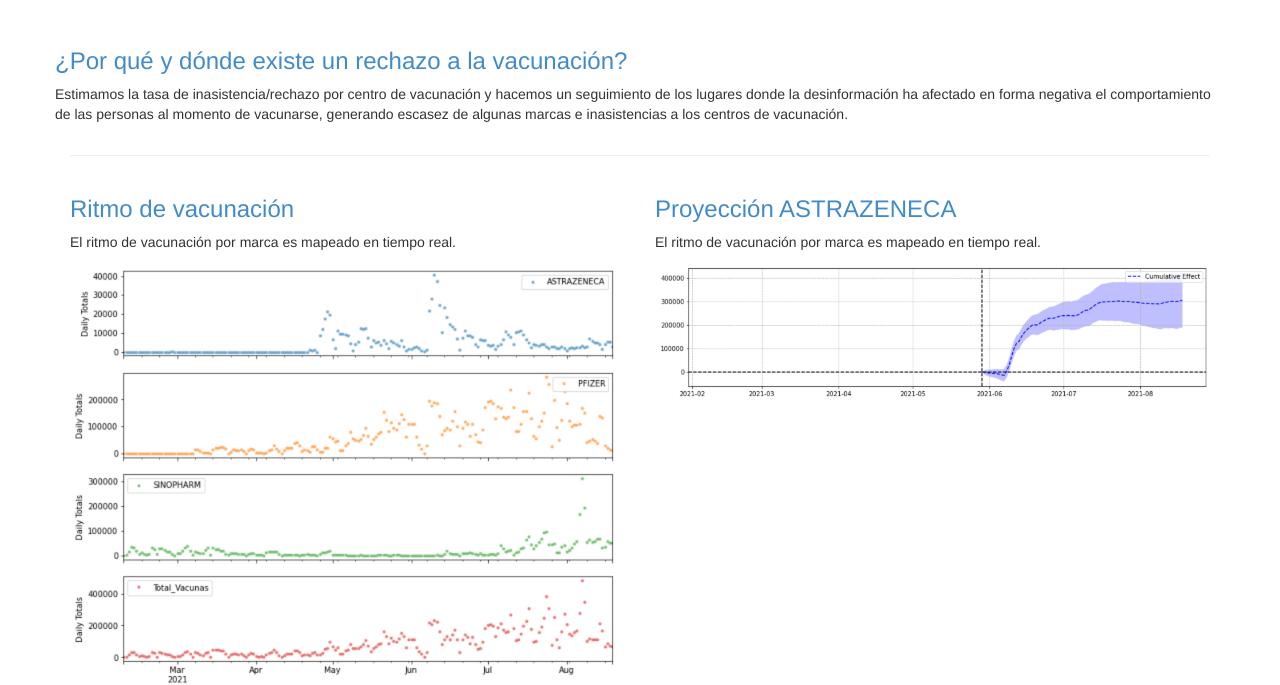
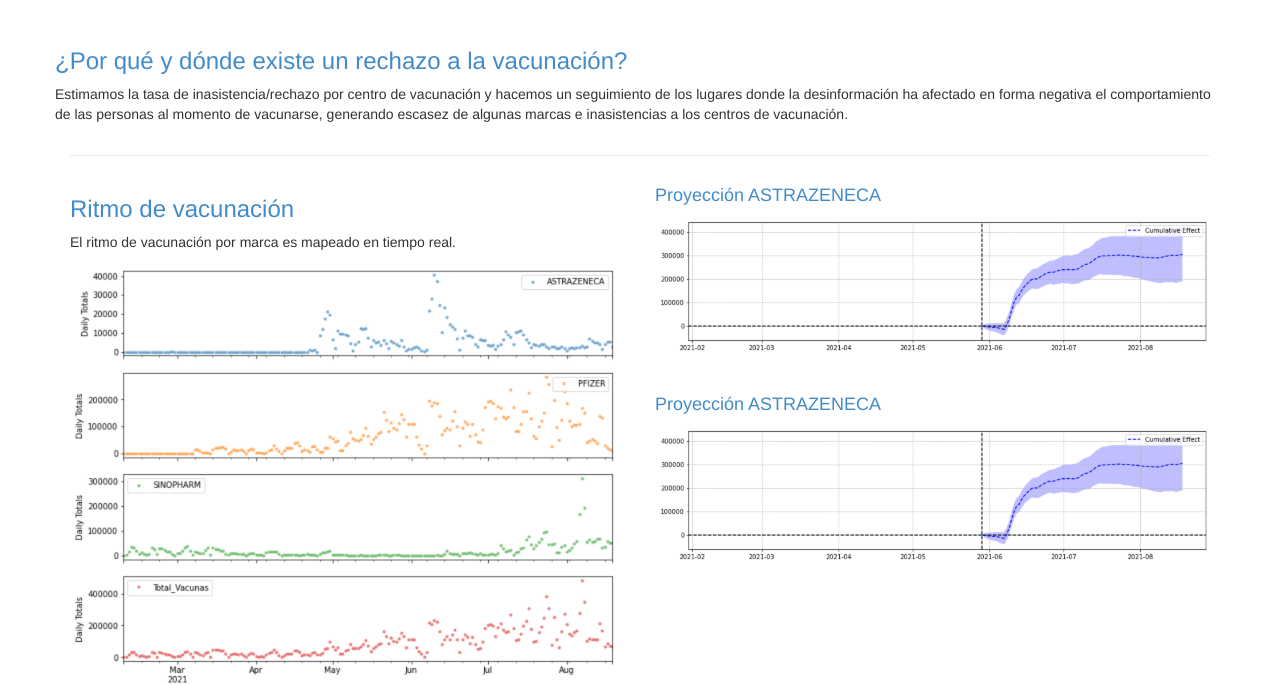
Before and after one commit to johnkbarrera/johnkevinbarrera1.github.io, a website: page dataton2021/thaniy.html in a window 1280 px wide. Shown: the part 152-837 px from the top of the page. Drawn offline with Linux system fonts and the light colour scheme.

Commit message:
proyeccion

```diff
--- a/dataton2021/thaniy.html
+++ b/dataton2021/thaniy.html
@@ -69,10 +69,16 @@
         <a href="#project-link"><img class="img-responsive" src="figuras/vacunas_.png"></a>
       </div>
 
-      <div class="col-md-6 portfolio-item">
-        <h3><a href="#project-link">Proyección ASTRAZENECA</a></h3>
-        <p>El ritmo de vacunación por marca es mapeado en tiempo real.</p>
-        <a href="#project-link"><img class="img-responsive" src="figuras/ASTRAZENECA.png"></a>
+      <div>
+        <div class="col-md-6 portfolio-item">
+          <h4><a href="#project-link">Proyección ASTRAZENECA</a></h4>
+          <a href="#project-link"><img class="img-responsive" src="figuras/ASTRAZENECA.png"></a>
+        </div>
+
+        <div class="col-md-6 portfolio-item">
+          <h4><a href="#project-link">Proyección ASTRAZENECA</a></h4>
+          <a href="#project-link"><img class="img-responsive" src="figuras/ASTRAZENECA.png"></a>
+        </div>
       </div>
 
     </div>
```
